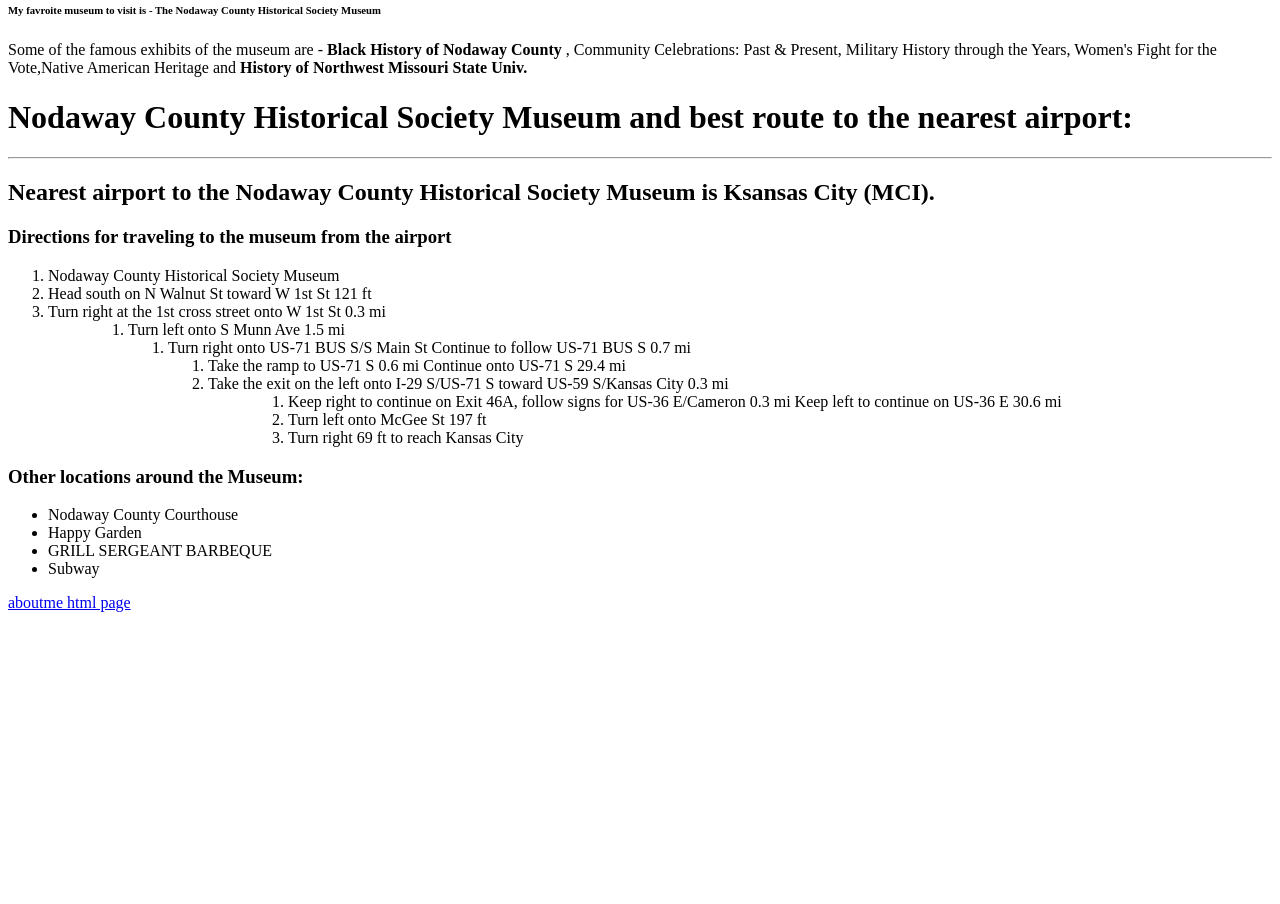
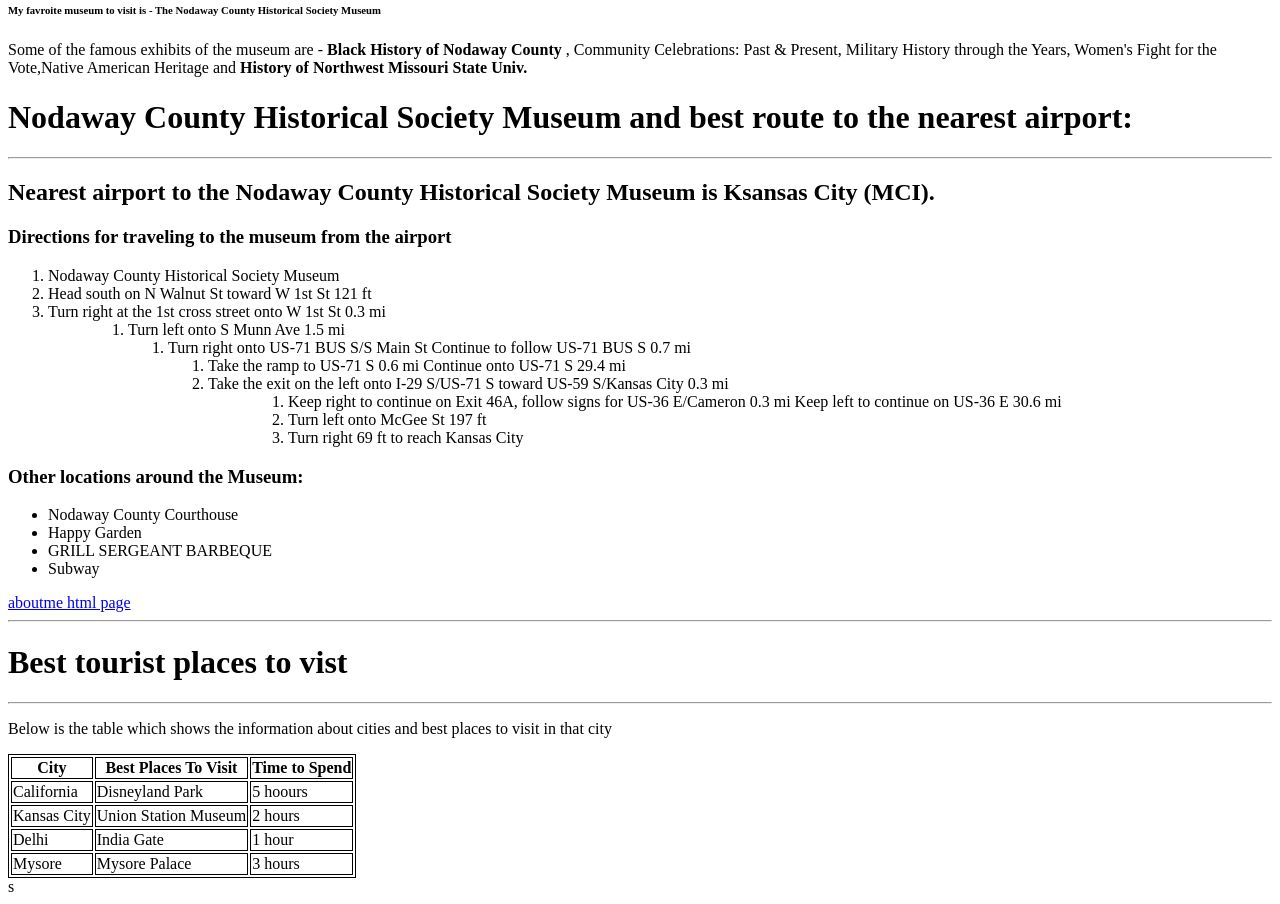
Before and after one commit to Sowjanyakalyanam/assignment2-kalyanam, a plain HTML site: page index.html in a window 1280 px wide. Shown: the part 71-975 px from the top of the page. Before the commit the page ends 800 px from the top, so only its background shows below. Drawn offline with Linux system fonts and the light colour scheme.

Commit message:
Added table information

```diff
--- a/index.html
+++ b/index.html
@@ -1,5 +1,10 @@
 <!DOCTYPE html>
 <html>
+    <style>
+        table, th, td {
+            border: 1px solid black;
+        }
+    </style>
 <head>
    <title> This is Web Applications and Services - Lab3 </title>
 
@@ -61,8 +66,44 @@
 
 <a href="aboutme.html" > aboutme html page</a>
 
+<hr> </hr>
+<h1> Best tourist places to vist </h1>
+<hr> </hr>
+<p> Below is the table which shows the information about cities and best places to visit in that city
+
+</p>
+<table>
+    <tr>
+        <th> City</th>
+        <th> Best Places To Visit </th>
+        <th> Time to Spend </th>
+    </tr>
+    <tr>
+        <td> California </td>
+        <td> Disneyland Park </td>
+        <td> 5 hoours </td>
+    </tr>
+    <tr>
+        <td> Kansas City </td>
+        <td> Union Station Museum</td>
+        <td> 2 hours </td>
+    </tr>
+    <tr>
+        <td> Delhi </td>
+        <td> India Gate </td>
+        <td> 1 hour </td>
+    </tr>
+    <tr>
+        <td> Mysore</td>
+        <td> Mysore Palace </td>
+        <td> 3 hours </td>
+    </tr>
+
+</table>
+
 
 </body>
 
 
 </html>
+s
```
